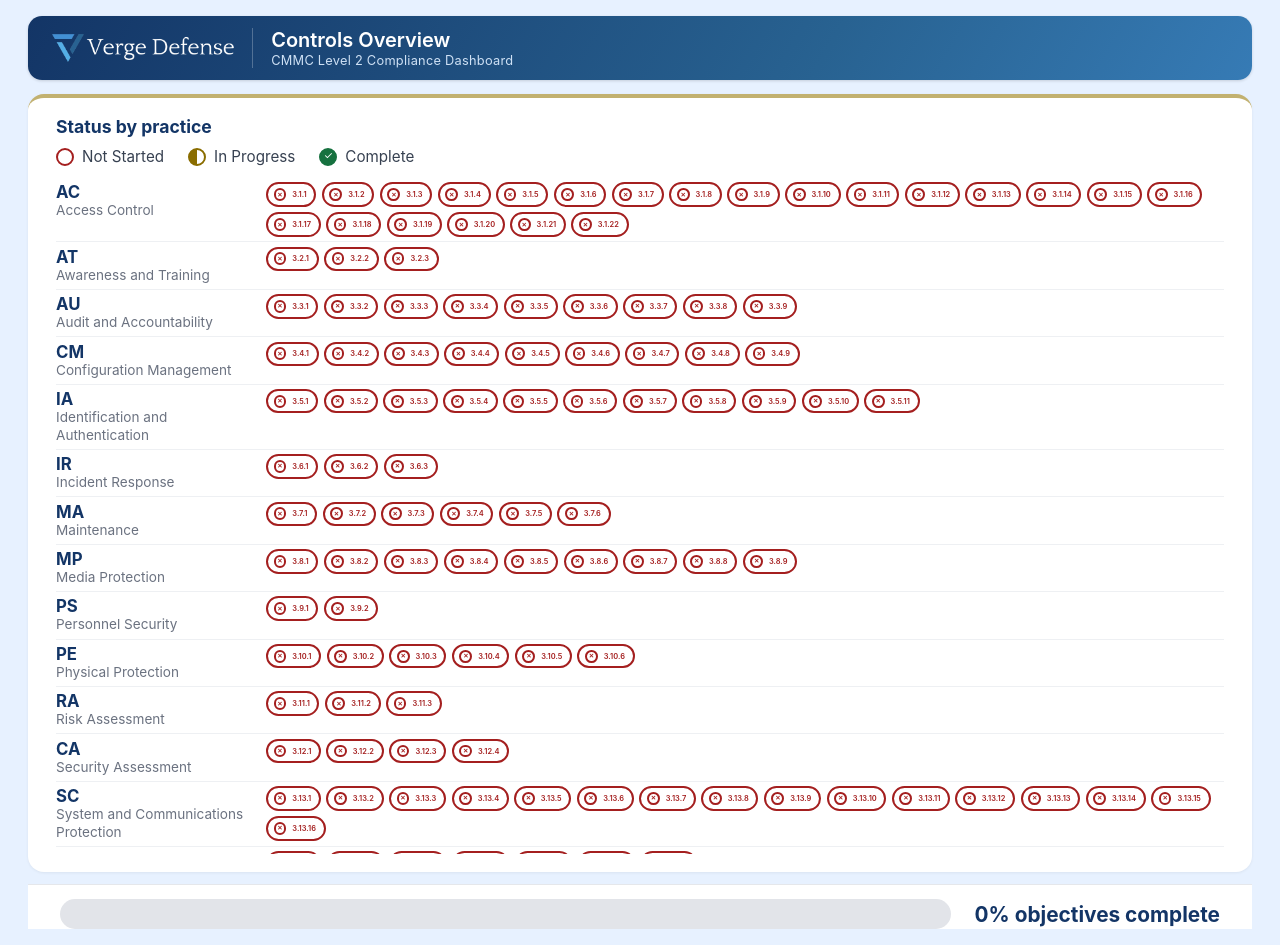
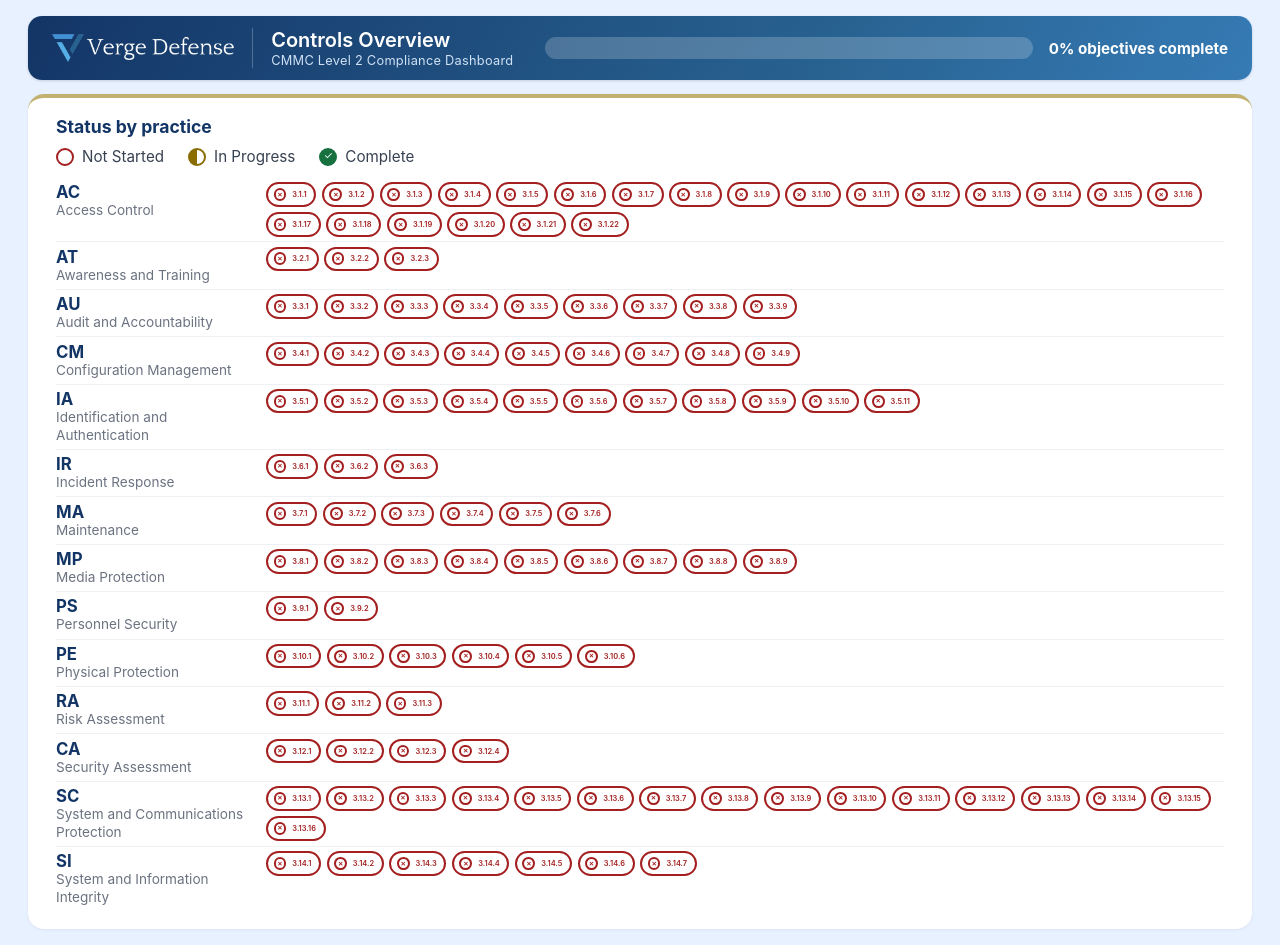
Before and after one commit to dpayne5532/cmmc-progress-tracker, a Flask app: page / in a window 1280 px wide. Run offline with Flask 3, Linux system fonts and the light colour scheme.

Commit message:
relocate status bar

```diff
--- a/static/style.css
+++ b/static/style.css
@@ -39,12 +39,20 @@ body {
   flex: 0 0 auto;
   display: flex;
   align-items: center;
-  gap: 18px;
+  justify-content: space-between;
+  gap: 32px;
   margin-bottom: 14px;
   padding: 12px 24px;
   border-radius: 14px;
   background: linear-gradient(120deg, var(--navy) 0%, var(--navy-mid) 65%, var(--brand-blue) 130%);
   box-shadow: 0 1px 3px rgba(0, 0, 0, 0.15);
+}
+
+.brand {
+  display: flex;
+  align-items: center;
+  gap: 18px;
+  flex: 0 0 auto;
 }
 
 .brand-logo {
@@ -256,21 +264,18 @@ body {
   color: var(--complete-text);
 }
 
-.progress-footer {
-  flex: 0 0 auto;
-  background: var(--card-bg);
-  border-top: 1px solid #e5e7eb;
-  padding: 14px 32px 0;
-  margin-top: 12px;
+.progress-inline {
+  flex: 1 1 auto;
+  max-width: 60%;
   display: flex;
   align-items: center;
-  gap: 24px;
+  gap: 16px;
 }
 
 .progress-track {
   flex: 1;
-  height: 30px;
-  background: var(--track-bg);
+  height: 22px;
+  background: rgba(255, 255, 255, 0.2);
   border-radius: 999px;
   overflow: hidden;
 }
@@ -284,8 +289,8 @@ body {
 
 .progress-label {
   flex: 0 0 auto;
-  font-size: 1.3rem;
+  font-size: 0.95rem;
   font-weight: 700;
-  color: var(--navy);
+  color: #ffffff;
   white-space: nowrap;
 }
--- a/templates/index.html
+++ b/templates/index.html
@@ -9,10 +9,18 @@
 </head>
 <body>
   <header class="page-header">
-    <img class="brand-logo" src="{{ url_for('static', filename='img/logo-banner-light.png') }}" alt="Verge Defense">
-    <div class="header-text">
-      <h1>Controls Overview</h1>
-      <span class="subtitle">CMMC Level 2 Compliance Dashboard</span>
+    <div class="brand">
+      <img class="brand-logo" src="{{ url_for('static', filename='img/logo-banner-light.png') }}" alt="Verge Defense">
+      <div class="header-text">
+        <h1>Controls Overview</h1>
+        <span class="subtitle">CMMC Level 2 Compliance Dashboard</span>
+      </div>
+    </div>
+    <div class="progress-inline">
+      <div class="progress-track">
+        <div class="progress-fill" id="progress-fill" style="width: {{ percent }}%;"></div>
+      </div>
+      <div class="progress-label"><span id="progress-percent">{{ percent }}</span>% objectives complete</div>
     </div>
   </header>
 
@@ -42,13 +50,6 @@
     </div>
   </main>
 
-  <footer class="progress-footer">
-    <div class="progress-track">
-      <div class="progress-fill" id="progress-fill" style="width: {{ percent }}%;"></div>
-    </div>
-    <div class="progress-label"><span id="progress-percent">{{ percent }}</span>% objectives complete</div>
-  </footer>
-
   <script src="{{ url_for('static', filename='app.js') }}"></script>
 </body>
 </html>
```
